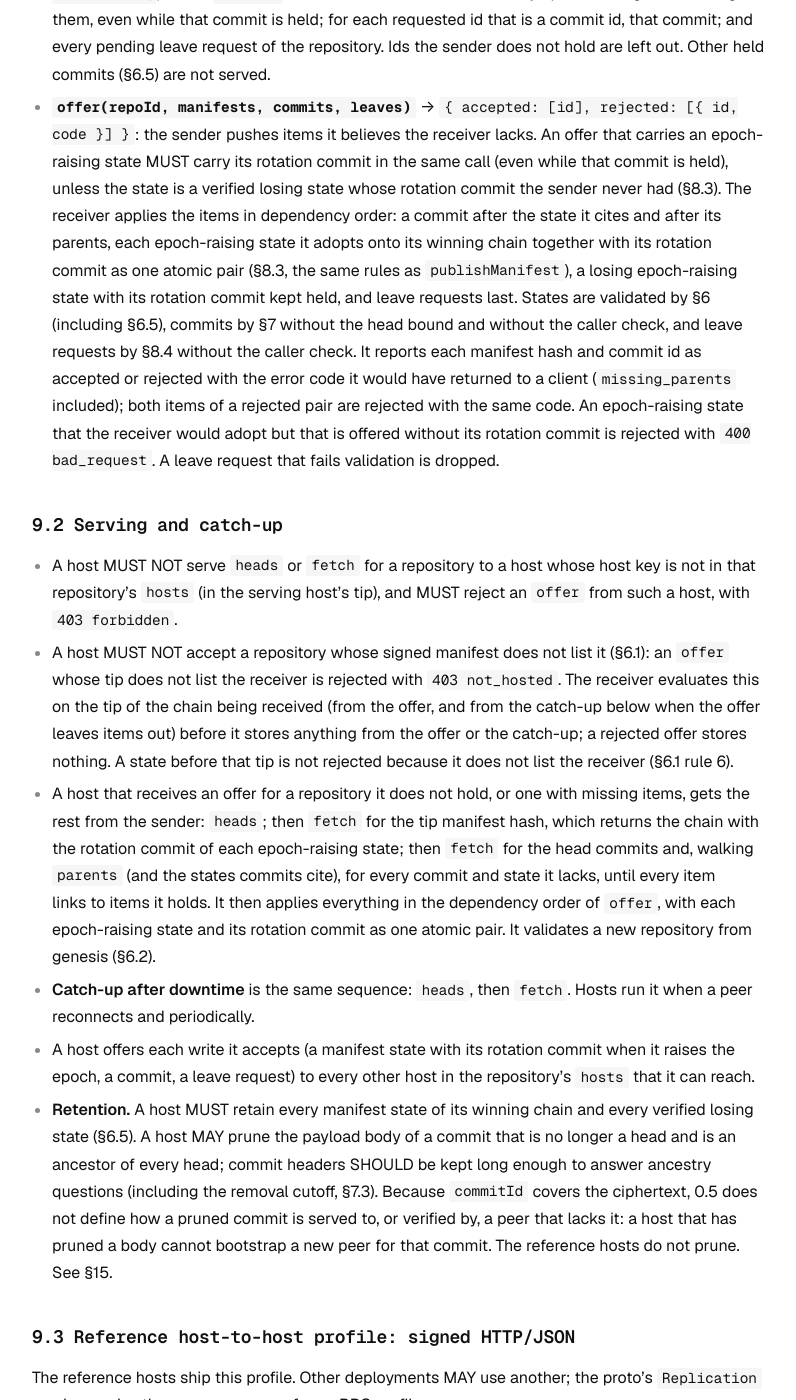
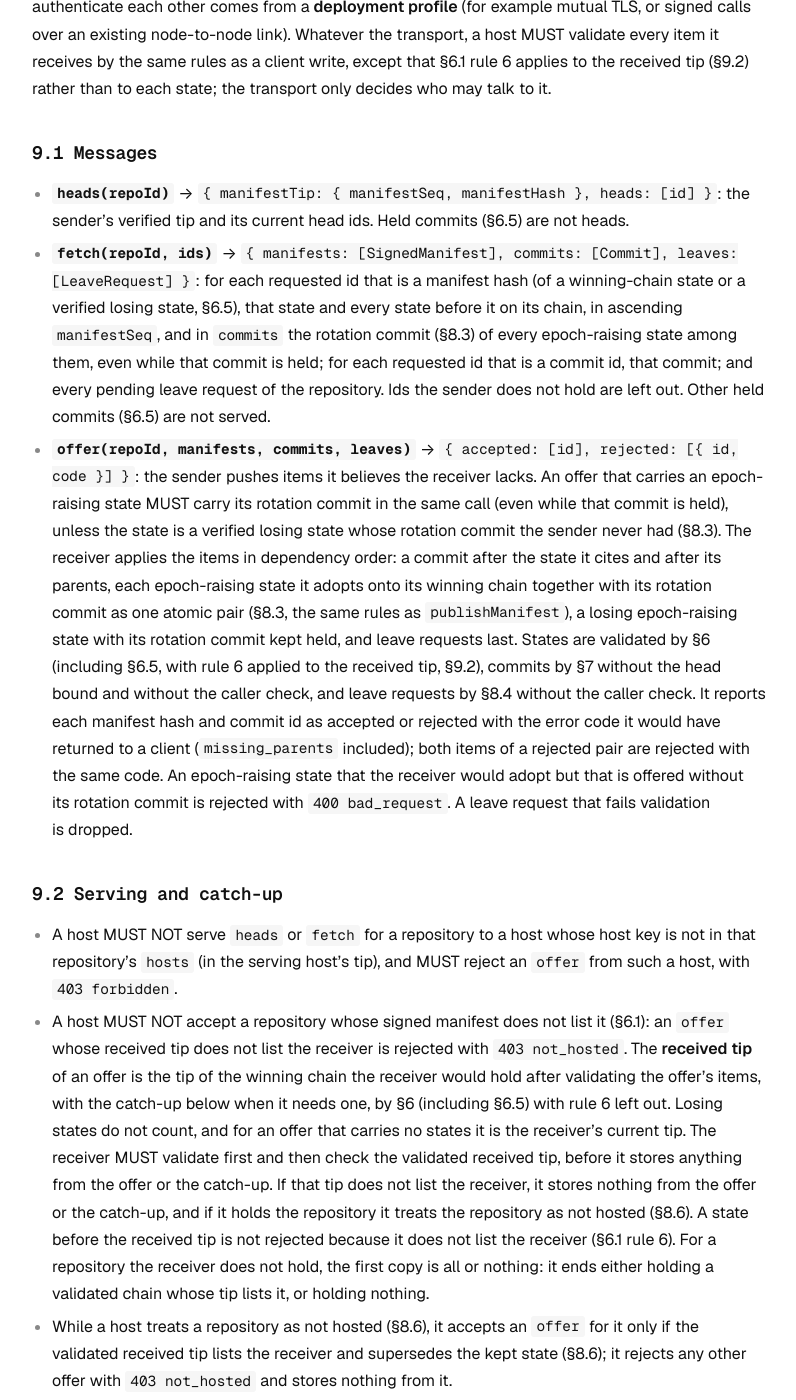
Before and after one commit to trqlmao/avp, a Jekyll site: the page built from SPEC.md, in a window 1280 px wide and 1400 px high, scrolled down 22791 px. Shown: the whole window, without its empty margins (240-1036 px from the left). Built offline with Jekyll 4.4.1, drawn with Linux system fonts in a browser that asks for light colours; our own code applies the rules of GitHub Pages for plain Markdown files; some of the changed text lies outside the part shown.

Commit message:
docs(spec): define the received tip and the dropped-host behavior
The tip check of 9.2 left "the tip of the chain being received"
undefined and could run on an unvalidated state, so a forged later
state could make a host take a genesis that never lists it. Define the
received tip as the tip of the winning chain the receiver would hold
after validating the offer and its catch-up, require validation first,
and make a first copy all or nothing.

8.6 could not be reached once 9.2 rejected an offered tip that drops
the receiver. A host that holds a repository and receives, by publish
or by replication, a validated state that would become its winning tip
and drops it now answers not_hosted and treats the repository as not
hosted until a superseding tip lists it again. 8.2, 9, 9.1, 10.1, 14,
openapi.yaml, vectors/README.md and the engine docs are aligned. No
engine behavior or vector changes.

```diff
--- a/SPEC.md
+++ b/SPEC.md
@@ -490,10 +490,12 @@ checks and discards a state that fails.
 
    Otherwise `400 bad_request`.
 6. **Hosted.** A host MUST reject a state whose `hosts` does not contain its own host key, with
-   `403 not_hosted`. A host MUST NOT accept a repository whose signed manifest does not list it. For a
-   state received by replication, this rule applies to the tip of the chain being received (§9.2), not to
-   each state before that tip, so that a newly listed host can receive the earlier states of the chain,
-   which do not list it (§8.1).
+   `403 not_hosted`. A host MUST NOT accept a repository whose signed manifest does not list it. For
+   states received by replication, this rule applies to the received tip (§9.2), the validated tip of the
+   winning chain the receiver would hold after the offer, not to each state before it, so that a newly
+   listed host can receive the earlier states of the chain, which do not list it (§8.1). A host that holds
+   a repository and rejects by this rule a validated state that would become its winning tip treats the
+   repository as not hosted (§8.6).
 
 ### 6.2 Genesis
 
@@ -716,7 +718,7 @@ acceptance, and MUST reject the invite unless all of these hold:
 The owner's client MUST NOT add a host to `hosts` without a valid acceptance from that host. A host SHOULD
 record the acceptances it issues and SHOULD refuse (`403 forbidden`) to store, by replication, a repository
 it does not hold unless it issued an acceptance for that `repoId` to a member whose `homeHostKey` is its own
-key in the offered tip.
+key in the validated received tip (§9.2).
 
 **Initial host.** At creation, `createRepo` on the owner's home host acts as the owner's own `prepareJoin`
 plus genesis, so the same access control applies. The authenticated caller MUST equal the genesis
@@ -781,9 +783,17 @@ new value from the first state that carries it (§5.1).
 A change of `hosts` is a new state. Inviting a member whose home host is not yet listed adds it in the same
 state (§8.1), with a valid acceptance (§8.2). A host MAY be dropped from `hosts` only when no member has it as
 `homeHostKey` (§6.1). The owner client SHOULD publish a state that drops a host through a host that stays
-listed, because the dropped host rejects it with `403 not_hosted` (§6.1, §9.2). A host that is not listed in a
-repository's tip MUST stop serving that repository to clients (`403 not_hosted`) and to peers, and MAY delete
-its copy.
+listed, because the dropped host rejects it with `403 not_hosted` (§6.1, §9.2).
+
+A host that holds a repository and receives, by a client publish or by replication, an owner-signed state
+that passes §6 except rule 6, would become its winning tip (§6.5), and does not list it, answers
+`403 not_hosted` and does not adopt the state. From then on it MUST treat the repository as **not hosted**
+and MUST keep that state's `manifestSeq` and `manifestHash` with the repository. A host that is not listed in
+a repository's tip, or that treats the repository as not hosted, MUST stop serving that repository to
+clients (`403 not_hosted`, §10.1) and to peers, and MAY delete its copy. It treats the repository as hosted
+again only when it adopts by replication (§9.2) a validated winning tip that lists it and supersedes the
+kept state: a greater `manifestSeq`, or the same `manifestSeq` and a lower `manifestHash` (§6.5). Whether a
+repository is not hosted is host state, not a verdict of the rules of §6 and §7.
 
 ## 9. Replication between hosts
 
@@ -791,7 +801,8 @@ Hosts listed in a repository's signed `hosts` set replicate it with each other,
 This section defines the messages and how a host validates and serves them. How hosts reach and
 authenticate each other comes from a **deployment profile** (for example mutual TLS, or signed calls over an
 existing node-to-node link). Whatever the transport, a host MUST validate every item it receives by the same
-rules as a client write; the transport only decides who may talk to it.
+rules as a client write, except that §6.1 rule 6 applies to the received tip (§9.2) rather than to each
+state; the transport only decides who may talk to it.
 
 ### 9.1 Messages
 
@@ -810,9 +821,9 @@ rules as a client write; the transport only decides who may talk to it.
   order: a commit after the state it cites and after its parents, each epoch-raising state it adopts onto its
   winning chain together with its rotation commit as one atomic pair (§8.3, the same rules as
   `publishManifest`), a losing epoch-raising state with its rotation commit kept held, and leave requests
-  last. States are validated by
-  §6 (including §6.5), commits by §7 without the head bound and without the caller check, and leave requests
-  by §8.4 without the caller check. It reports each manifest hash and commit id as accepted or rejected with
+  last. States are validated by §6 (including §6.5, with rule 6 applied to the received tip, §9.2), commits
+  by §7 without the head bound and without the caller check, and leave requests by §8.4 without the caller
+  check. It reports each manifest hash and commit id as accepted or rejected with
   the error code it would have returned to a client (`missing_parents` included); both items of a rejected
   pair are rejected with the same code. An epoch-raising state that the receiver would adopt but that is
   offered without its rotation commit is rejected with `400 bad_request`. A leave request that fails
@@ -823,11 +834,20 @@ rules as a client write; the transport only decides who may talk to it.
 - A host MUST NOT serve `heads` or `fetch` for a repository to a host whose host key is not in that
   repository's `hosts` (in the serving host's tip), and MUST reject an `offer` from such a host, with
   `403 forbidden`.
-- A host MUST NOT accept a repository whose signed manifest does not list it (§6.1): an `offer` whose tip
-  does not list the receiver is rejected with `403 not_hosted`. The receiver evaluates this on the tip of
-  the chain being received (from the offer, and from the catch-up below when the offer leaves items out)
-  before it stores anything from the offer or the catch-up; a rejected offer stores nothing. A state before
-  that tip is not rejected because it does not list the receiver (§6.1 rule 6).
+- A host MUST NOT accept a repository whose signed manifest does not list it (§6.1): an `offer` whose
+  received tip does not list the receiver is rejected with `403 not_hosted`. The **received tip** of an
+  offer is the tip of the winning chain the receiver would hold after validating the offer's items, with
+  the catch-up below when it needs one, by §6 (including §6.5) with rule 6 left out. Losing states do not
+  count, and for an offer that carries no states it is the receiver's current tip. The receiver MUST
+  validate first and then check the validated received tip, before it stores anything from the offer or
+  the catch-up. If that tip does not list the receiver, it stores nothing from the offer or the catch-up,
+  and if it holds the repository it treats the repository as not hosted (§8.6). A state before the
+  received tip is not rejected because it does not list the receiver (§6.1 rule 6). For a repository the
+  receiver does not hold, the first copy is all or nothing: it ends either holding a validated chain whose
+  tip lists it, or holding nothing.
+- While a host treats a repository as not hosted (§8.6), it accepts an `offer` for it only if the validated
+  received tip lists the receiver and supersedes the kept state (§8.6); it rejects any other offer with
+  `403 not_hosted` and stores nothing from it.
 - A host that receives an offer for a repository it does not hold, or one with missing items, gets the rest
   from the sender: `heads`; then `fetch` for the tip manifest hash, which returns the chain with the rotation
   commit of each epoch-raising state; then `fetch` for the head commits and, walking `parents` (and the
@@ -897,7 +917,8 @@ production host MUST NOT enable this route.
 | `prepareJoin` | Joiner asks its home host to carry a repository; returns an acceptance (§8.2) | caller is `memberKey` |
 
 Every repository operation except `prepareJoin` and `createRepo` answers `404 not_found` for a repository the
-host does not hold, and `403 not_hosted` for one whose tip does not list the host.
+host does not hold, and `403 not_hosted` for one whose tip does not list the host or that the host treats
+as not hosted (§8.6).
 
 **pull** `{ sinceManifestSeq, knownHeads: [id] }` → `{ manifests, heads, leaves }`: `manifests` is every
 state with `manifestSeq` greater than `sinceManifestSeq`, in ascending order; `heads` is every head commit
@@ -1133,8 +1154,8 @@ An implementation is conformant if it satisfies every MUST above and reproduces
 - **Acceptance rules**: fixed manifest chains and commit graphs with the expected accept or reject code of
   each step and the final heads (`acceptance.json`, §6, §7, §8.4), covering at least: genesis `repoId`
   recomputation, a genesis that does not list the host (`not_hosted` on a client write, accepted by
-  replication as the start of a chain whose tip lists the host), a seq skip and a rollback
-  (`manifest_conflict`), a bad owner signature, a non-member and an epoch mismatch (`forbidden`), an unknown
+  replication as the start of a chain whose validated received tip lists the host, §9.2), a seq skip and a
+  rollback (`manifest_conflict`), a bad owner signature, a non-member and an epoch mismatch (`forbidden`), an unknown
   parent (`missing_parents`), concurrent commits giving two heads, a merge collapsing heads, a merge accepted
   at the head bound, the push past the bound (`too_many_heads`), a removed member within the frontier, after
   the cutoff, and backdated as a child of a frontier commit (`forbidden`), diverged owner states (lower hash
```
Also changed, not shown: examples/conformance/src/rules.ts (+8 -0 lines), openapi.yaml (+9 -6 lines), vectors/README.md (+13 -6 lines), 1 other file.
